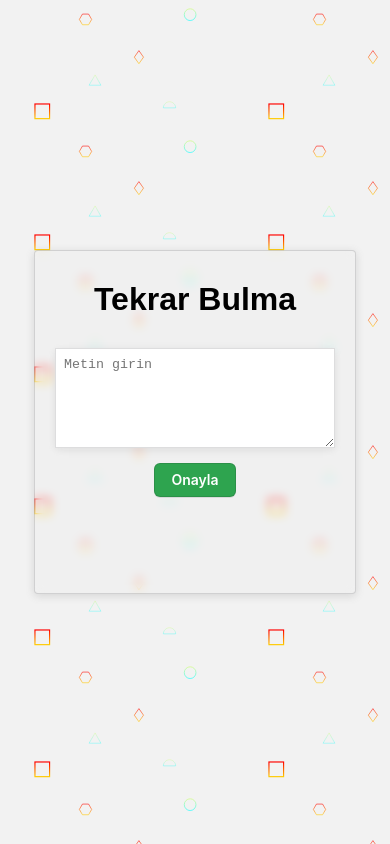
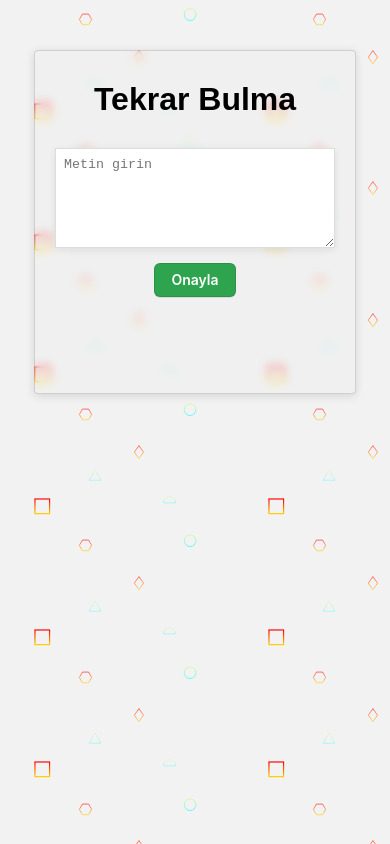
Before and after one commit to BadayProjects/tekrar_bulma, a plain HTML site: page index.html in a window 390 px wide. Drawn offline with Linux system fonts and the light colour scheme.

Commit message:
mobile adjustments

```diff
--- a/styles.css
+++ b/styles.css
@@ -116,3 +116,9 @@ p{
     white-space: normal; /* Prevent textarea from affecting white-space */
     margin: 10px 0;
 }
+@media screen and (max-width: 600px) {
+  body {
+    min-height: 0px;
+    margin-top: 50px;
+  }
+}
```
